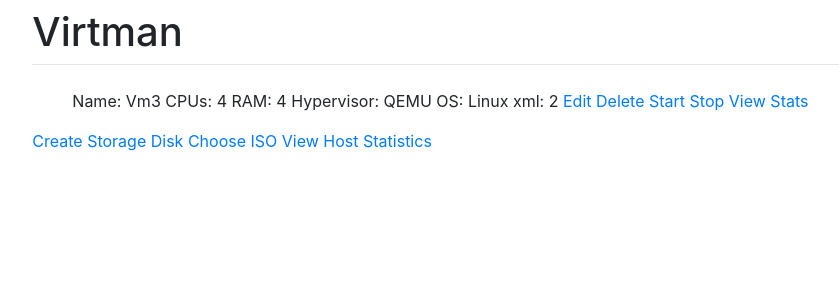
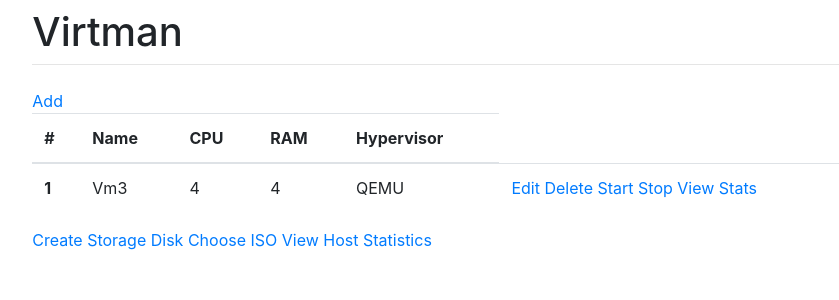
Before and after one commit to techtino/Virtman-WebUI, a Django app: page /manager/listing in a window 1280 px wide. Shown: the part 56-356 px from the top of the page, without its empty margins (186-1025 px from the left). Run offline with Django 3.2, Linux system fonts and the light colour scheme; a user stored in the database is signed in; data comes from the database, SQL or seed files in the repository; both versions use the stored data as it was after the commit; some libraries are stand-ins or nearby versions.

Commit message:
Bootstrap table for listing

```diff
--- a/virtman/manager/templates/add.html
+++ b/virtman/manager/templates/add.html
@@ -1,4 +1,4 @@
-<{% extends "base.html" %}
+{% extends "base.html" %}
 
 {% block content %}
 <h1>Add new VM</h1>
--- a/virtman/manager/templates/base.html
+++ b/virtman/manager/templates/base.html
@@ -11,7 +11,7 @@
     <a class="navbar-brand" href="#">Virtman</a>
         <ul class="navbar-nav mr-auto">
         <li class="nav-item active">
-        <a class="nav-link" href="/manager/home">Home <span class="sr-only">(current)</span></a>
+            <a class="nav-link" href="/manager/home">Home</a>
         </li>
         <li class="nav-item">
             <a class="nav-link" href="/manager/listing">Listing</a>
@@ -33,9 +33,6 @@
         {% endif %}
         </ul>
 </nav>
-
-
-
 	<div id="content" name="content" class="main">
 		<div class="row justify-content-center">
 			<div class="col-8">
--- a/virtman/manager/templates/createDisk.html
+++ b/virtman/manager/templates/createDisk.html
@@ -1,3 +1,5 @@
+{% extends "base.html" %}
+{% block content %}
 <h1>Create New Disk</h1>
 <form action="createDisk"
       method="post">
@@ -5,3 +7,4 @@
       {{ form.as_p }}
 <button class="button" type="submit">Create</button>
 </form>>
+{% endblock content %}
--- a/virtman/manager/templates/edit.html
+++ b/virtman/manager/templates/edit.html
@@ -1,5 +1,4 @@
 {% extends "base.html" %}
-
 {% block content %}
 <h1>Edit VM</h1>
 <form action="edit"
--- a/virtman/manager/templates/isoUpload.html
+++ b/virtman/manager/templates/isoUpload.html
@@ -1,6 +1,9 @@
+{% extends "base.html"%}
+{% block content %}
 <h1>Upload ISO</h1>
 <form action="uploadISO" method="post" enctype="multipart/form-data">
       {% csrf_token %}
       {{ form.as_p }}
 <button class="button" type="submit">Create</button>
 </form>>
+{% endblock content %}
--- a/virtman/manager/templates/listing.html
+++ b/virtman/manager/templates/listing.html
@@ -1,14 +1,36 @@
 {% extends "base.html" %}
 
 {% block content %}
+
+<a href="/manager/add">Add</a>
+
 {% if VM_list %}
-    <ul>
+<table class="table">
+  <thead>
+    <tr>
+      <th scope="col">#</th>
+      <th scope="col">Name</th>
+      <th scope="col">CPU</th>
+      <th scope="col">RAM</th>
+      <th scope="col">Hypervisor</th>
+    </tr>
+  </thead>
+  <tbody>
     {% for vm in VM_list %}
-        <p>Name: {{vm.name}} CPUs: {{vm.cpus}} RAM: {{vm.ram}} Hypervisor: {{vm.hypervisor}} OS: {{vm.os}} xml: {{vm.xml}} <a href="/manager/{{ vm.id }}/edit">Edit</a>  <a href="/manager/{{ vm.id }}/delete">Delete</a>  <a href="/manager/{{ vm.id }}/startVM">Start</a> <a href="/manager/{{ vm.id }}/stopVM">Stop</a> <a href="/manager/{{ vm.id }}/viewStats">View Stats</a></p>
+        <tr>
+        <th scope="row">{{ forloop.counter}}</th>
+        <td>{{vm.name}}</td>
+        <td>{{vm.cpus}}</td>
+        <td>{{vm.ram}}</td>
+        <td>{{vm.hypervisor}}</td>
+        <td><a href="/manager/{{ vm.id }}/edit">Edit</a>  <a href="/manager/{{ vm.id }}/delete">Delete</a>  <a href="/manager/{{ vm.id }}/startVM">Start</a> <a href="/manager/{{ vm.id }}/stopVM">Stop</a> <a href="/manager/{{ vm.id }}/viewStats">View Stats</a></td>
+        </tr>
     {% endfor %}
-    </ul>
+
+  </tbody>
+</table>
 {% else %}
-    <p>No VMs are available.</p>
+There are no VMs available
 {% endif %}
 <a href="/manager/createDisk">Create Storage Disk</a>
 <a href="/manager/uploadISO">Choose ISO</a>
--- a/virtman/manager/templates/stats.html
+++ b/virtman/manager/templates/stats.html
@@ -1,6 +1,8 @@
+{% extends "base.html" %}
+
+{% block content %}
 CPU Usage: {{cpu_stats}}
 
 <br>Disk read requests: {{disk_stats.0}}, Bytes read {{disk_stats.1}}, Write requests sent {{disk_stats.2}}, Bytes Written {{disk_stats.3}}, Number of errors: {{disk_stats.4}}
 <br>Memory used: {{memory_stats}}
-
-<script src="https://cdn.jsdelivr.net/npm/chart.js@2.9.3/dist/Chart.min.js"></script>
+{% endblock content %}
```
Also changed, not shown: virtman/db.sqlite3. Lines whose indentation alone changed are shown as unchanged.
